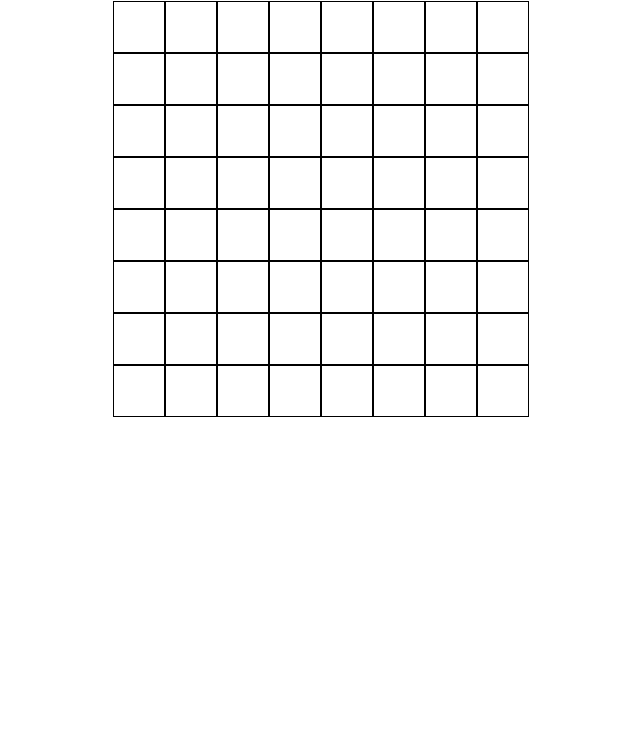
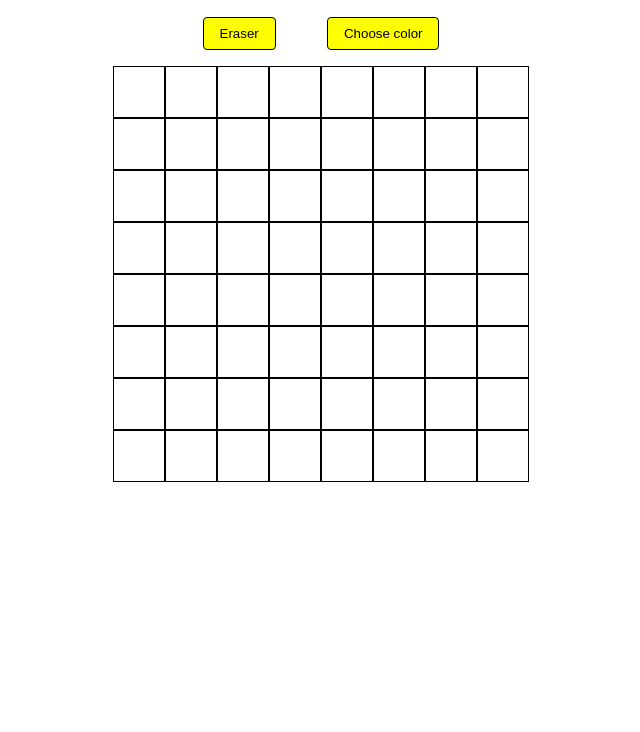
Before and after one commit to Salman-itShaala/draw-board, a plain HTML site: page index.html in a window 1280 px wide. Shown: the part 68-800 px from the top of the page, without its empty margins (319-959 px from the left). Drawn offline with Linux system fonts and the light colour scheme.

Commit message:
added eraser and color change features

```diff
--- a/index.html
+++ b/index.html
@@ -8,6 +8,11 @@
   </head>
   <body>
     <h1 class="heading">Drawing board</h1>
+    <div class="tools">
+      <button id="eraser-button">Eraser</button>
+      <!-- <input type="color" id="my-input" /> -->
+      <button onclick="setColor()">Choose color</button>
+    </div>
     <div class="draw-board-container">
       <div class="draw-board" id="board">
         <div class="child"></div>
--- a/script.js
+++ b/script.js
@@ -1,5 +1,11 @@
-const boxes = document.querySelectorAll(".child");
-const color = "black";
+const boxes = document.querySelectorAll(".child"); // 64 --> array
+const eraserBtn = document.getElementById("eraser-button");
+const input = document.getElementById("my-input");
+let color = "black";
+
+eraserBtn.onclick = () => {
+  color = "white";
+};
 
 // onmousedown
 let isMouseClicked = false;
@@ -20,3 +26,8 @@ for (let i = 0; i <= 64; i++) {
     }
   };
 }
+
+function setColor() {
+  const userChoice = prompt("Enter color");
+  color = userChoice;
+}
--- a/style.css
+++ b/style.css
@@ -32,3 +32,19 @@ body {
   width: 52px;
   border: 1px solid black;
 }
+
+.tools {
+  display: flex;
+  align-items: center;
+  justify-content: center;
+  gap: 4vw;
+  padding: 2vh 0;
+}
+
+.tools button {
+  padding: 8px 16px;
+  background-color: yellow;
+  border: 1px solid black;
+  border-radius: 4px;
+  cursor: pointer;
+}
```
